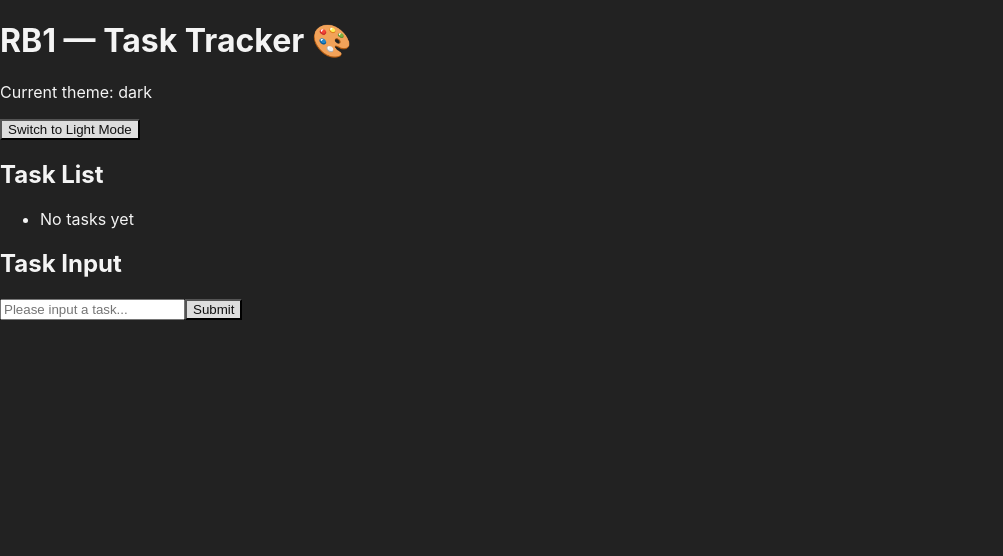
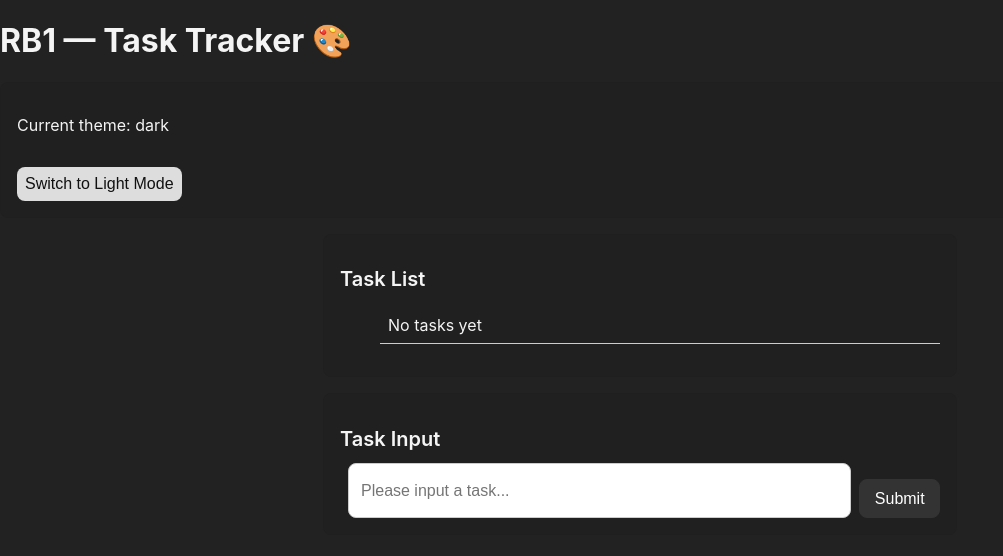
Before and after one commit to gaiabulbanix/react-onboarding-projects-v3, a React (Create React App) app in the folder rb1-tasktracker/: page / in a window 1280 px wide. Shown: the top 556 px of the page, without its empty margins (0-1003 px from the left). Built offline with nearby package versions, Linux system fonts and the light colour scheme.

Commit message:
feat: finalized first pass of basic css/ui polish

```diff
--- a/rb1-tasktracker/src/components/TaskItem.jsx
+++ b/rb1-tasktracker/src/components/TaskItem.jsx
@@ -6,7 +6,8 @@ function TaskItem({ task, onDelTask, onCheckUncheck }) {
     return (
         <li className={task.complete ? "completed" : ""}>
             {/* anything that gets passed onto TaskList can be "selected" later, such as index */}
-            {task.taskValue}
+            <span>{task.taskValue}</span>
+            <div className="task-actions">
                 <button type="button" id="del-btn" onClick={onDelTask}>
                     Delete
                 </button>
@@ -15,6 +16,7 @@ function TaskItem({ task, onDelTask, onCheckUncheck }) {
                     checked={task.complete}
                     onChange={onCheckUncheck}
                 />
+            </div>
         </li>
     );
 }
--- a/rb1-tasktracker/src/index.css
+++ b/rb1-tasktracker/src/index.css
@@ -11,3 +11,131 @@ code {
   font-family:
     source-code-pro, Menlo, Monaco, Consolas, "Courier New", monospace;
 }
+
+.completed{
+  text-decoration: line-through;
+}
+
+li{
+  display:flex;
+  align-items: center;
+  gap: 0.5rem;
+  padding: 0.5rem;
+  border-bottom: 0.5px solid #ccc;
+}
+
+button {
+  margin-top: 1rem;
+  padding: 0.5rem 0.5rem;
+  border: none;
+  cursor: pointer;
+  font-size: 1rem;
+  border-radius: 0.5rem;
+}
+
+input[type="checkbox"]{
+  transform: scale(1.5);
+  cursor: pointer;
+}
+
+.task-actions {
+  margin-left: auto;
+  display: flex;
+  align-items: center;
+  gap: 0.5rem;
+}
+
+.task-list{
+  max-width: 600px;
+  margin: 0 auto;
+  padding: 1rem 0;
+}
+
+.task-list h2 {
+  margin-bottom: 0.75rem;
+  font-size: 1.25rem;
+  font-weight: 600;
+}
+
+.task-input{
+  max-width: 600px;
+  margin: 1rem auto 0;
+  padding-top: 0.5rem;
+}
+
+.task-input h2{
+  margin-bottom: 0.75rem;
+  font-size: 1.25rem;
+  font-weight: 600;
+}
+
+.task-input form{
+  display: flex;
+  gap: 0.5rem;
+  justify-content: center;
+}
+
+/* make inputs and buttons align and feel like a single control */
+.task-input input[type="text"] {
+  flex: 1;                       /* take available width inside the form row */
+  min-width: 0;                  /* prevent overflow in flex containers */
+  padding: 0.6rem 0.75rem;       /* vertical + horizontal breathing room */
+  font-size: 1rem;
+  border: 1px solid #ccc;
+  border-radius: 0.5rem;         /* same radius as button so they read as a pair */
+  box-sizing: border-box;
+  outline: none;
+}
+
+.task-input button[type="submit"] {
+  padding: 0.6rem 0.9rem;        /* keep height matching the input */
+  font-size: 1rem;
+  border-radius: 0.5rem;
+  border: 1px solid #333;
+  background-color: #333;
+  color: #fff;
+  cursor: pointer;
+  height: auto;                  /* allow flex sizing to be natural */
+}
+
+/* subtle focus ring for accessibility */
+.task-input input[type="text"]:focus,
+.task-input button[type="submit"]:focus {
+  box-shadow: 0 0 0 3px rgba(99, 102, 241, 0.12); /* light indigo focus */
+}
+
+/* make sure the input and button sit nicely in one row */
+.task-input form > input[type="text"],
+.task-input form > button[type="submit"] {
+  display: inline-block;
+  vertical-align: middle;
+}
+
+/* small responsive tweak: stack on narrow screens */
+@media (max-width: 420px) {
+  .task-input form {
+    flex-direction: column;
+    gap: 0.5rem;
+  }
+  .task-input button[type="submit"] {
+    width: 100%;
+  }
+}
+
+button:hover {
+  opacity: 0.85;
+}
+
+button:active {
+  transform: scale(0.98);
+}
+
+.task-list,
+.task-input,
+.theme-section {
+  background: rgba(0, 0, 0, 0.03); /* faint background */
+  border: 1px solid rgba(0, 0, 0, 0.05);
+  border-radius: 0.5rem;
+  padding: 1rem;
+  margin-bottom: 1rem;
+}
```
Lines whose indentation alone changed are shown as unchanged.
